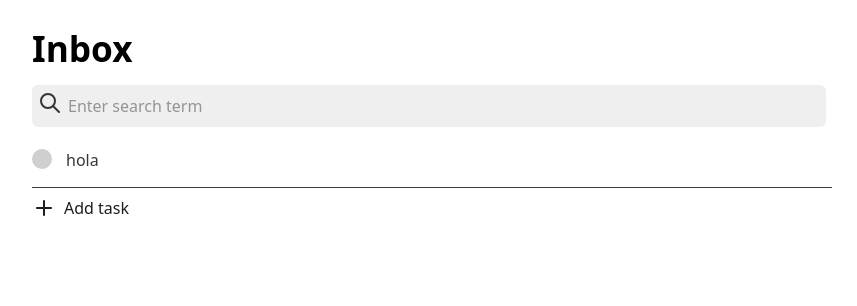
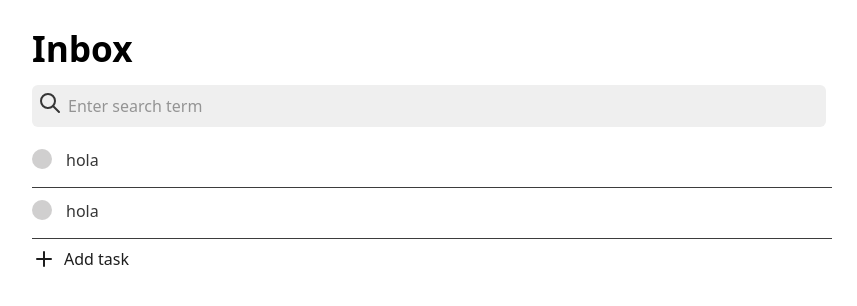
Before and after one commit to isaaleonardo/inbox-app, a React (Vite) app: page / in a window 1280 px wide. Shown: the top 306 px of the page, without its empty margins (208-1065 px from the left). Built offline with nearby package versions, Linux system fonts and the light colour scheme.

Commit message:
Create todos state and show up in list

```diff
--- a/src/App.jsx
+++ b/src/App.jsx
@@ -1,13 +1,29 @@
 import './App.css'
 import { Search } from './components/Search'
 import { TodosList } from './components/TodosList'
+import { useState } from 'react'
+
+const TODOS = [
+  {
+    id: 1,
+    name: 'hola',
+    completed: false
+  },
+  {
+    id: 2,
+    name: 'hola',
+    completed: true
+  }
+]
 
 function App () {
+  const [todos, setTodos] = useState(TODOS)
+
   return (
     <>
       <h1>Inbox</h1>
       <Search />
-      <TodosList />
+      <TodosList todos={todos} />
     </>
   )
 }
--- a/src/components/TodosList.jsx
+++ b/src/components/TodosList.jsx
@@ -2,13 +2,17 @@ import { CreateTaskButton } from './CreateTaskButton'
 import { TodoElement } from './TodoElement'
 import './TodosList.css'
 
-export function TodosList () {
+export function TodosList ({ todos }) {
   return (
     <>
       <ul className='todos-list'>
-        <li>
-          <TodoElement name='hola' />
-        </li>
+        {
+          todos.map(todo => (
+            <li key={todo.id}>
+              <TodoElement name={todo.name} />
+            </li>
+          ))
+        }
       </ul>
 
       <CreateTaskButton />
```
